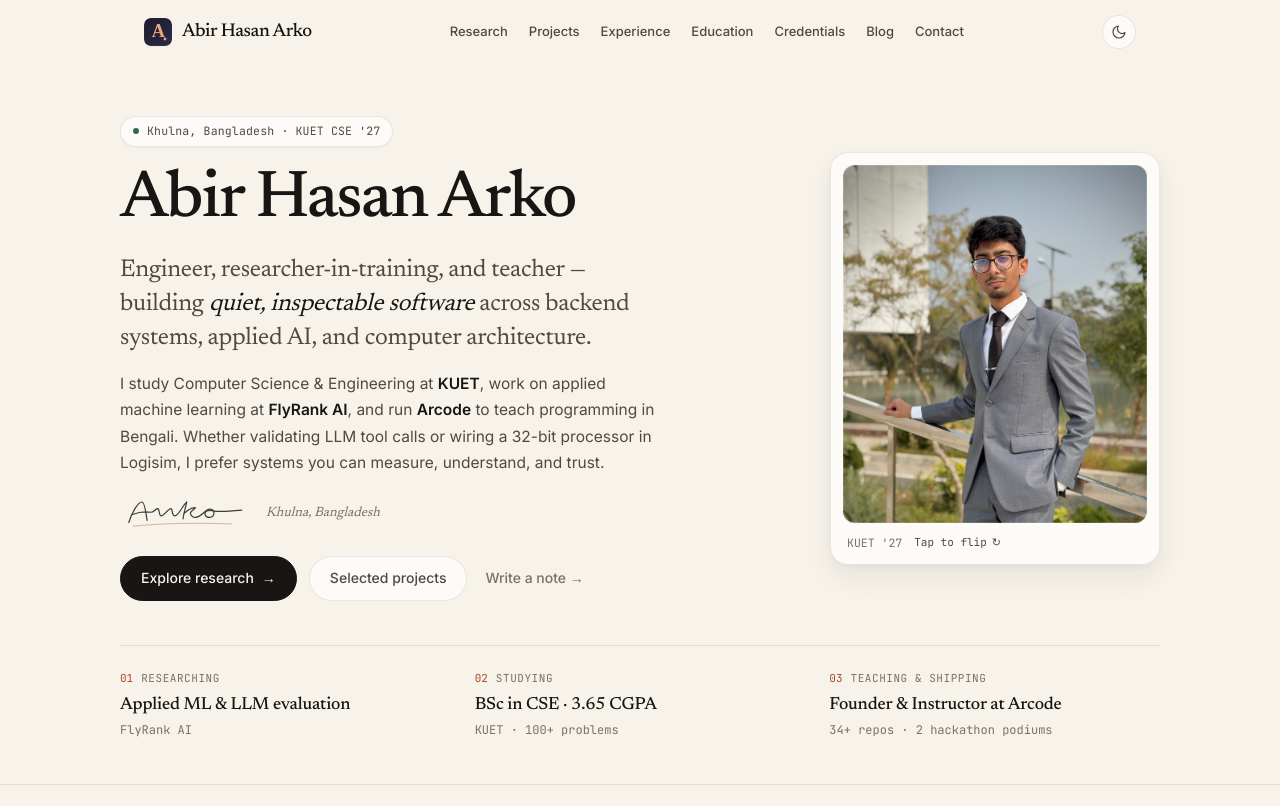
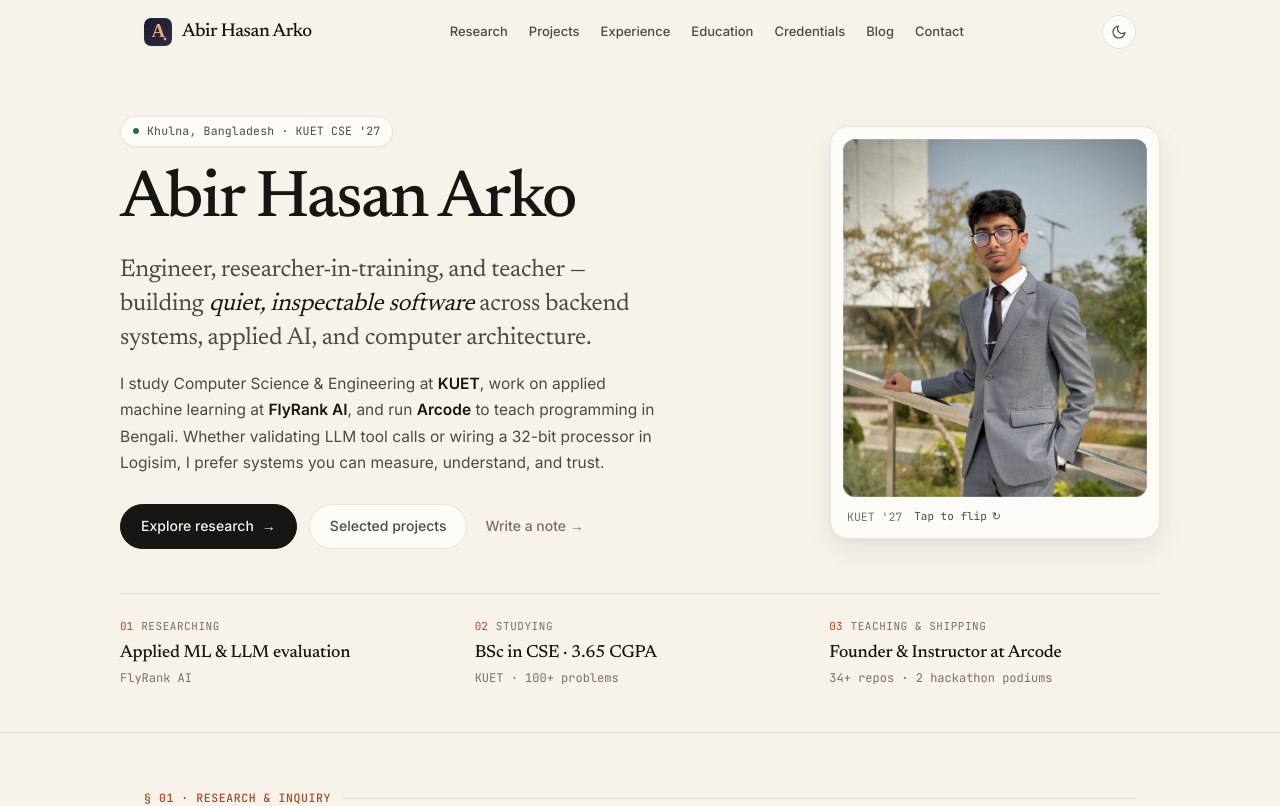
Before and after one commit to AbirHasanArko/arko, a Next.js app: page / in a window 1280 px wide. Shown: the top 806 px of the page. Built offline with nearby package versions, Linux system fonts and the light colour scheme.

Commit message:
Remove vector signature from hero

```diff
--- a/components/Hero.js
+++ b/components/Hero.js
@@ -56,34 +56,6 @@ export default function Hero() {
               measure, understand, and trust.
             </p>
 
-            {/* Bespoke archival fountain-pen signature mark */}
-            <div className={`${styles.signatureRow} ${styles.stagger3}`} aria-hidden="true">
-              <svg
-                className={styles.signatureSvg}
-                viewBox="0 0 180 46"
-                width="132"
-                height="34"
-                fill="none"
-                xmlns="http://www.w3.org/2000/svg"
-              >
-                <path
-                  d="M12 36 C17 20, 25 8, 30 8 C34 8, 35 23, 37 33 M17 25 C25 22, 34 21, 42 22 C46 22, 48 18, 51 17 C54 16, 53 27, 56 27 C60 27, 65 18, 69 17 C72 16, 70 27, 75 27 C80 27, 87 10, 91 8 C89 17, 86 27, 86 31 M88 23 C94 18, 100 15, 103 16 C97 21, 93 23, 99 28 C104 31, 111 26, 116 21 C121 16, 129 17, 128 24 C127 30, 118 31, 116 25 C115 21, 120 18, 127 20 C134 22, 146 21, 166 19"
-                  stroke="currentColor"
-                  strokeWidth="1.65"
-                  strokeLinecap="round"
-                  strokeLinejoin="round"
-                />
-                <path
-                  d="M18 41 C56 37, 104 36, 152 38"
-                  stroke="var(--accent)"
-                  strokeWidth="1.1"
-                  strokeLinecap="round"
-                  strokeOpacity="0.6"
-                />
-              </svg>
-              <span className={styles.signatureCaption}>Khulna, Bangladesh</span>
-            </div>
-
             <div className={`${styles.actions} ${styles.stagger4}`}>
               <Link href="/research" className={styles.ctaPrimary}>
                 <span>Explore research</span>
--- a/components/Hero.module.css
+++ b/components/Hero.module.css
@@ -83,32 +83,12 @@
   line-height: 1.7;
   color: var(--text-secondary);
   max-width: 56ch;
-  margin: 0 0 20px;
+  margin: 0 0 28px;
 }
 
 .about strong {
   color: var(--text);
   font-weight: 600;
-}
-
-.signatureRow {
-  display: flex;
-  align-items: center;
-  gap: 14px;
-  margin: 0 0 26px;
-}
-
-.signatureSvg {
-  display: block;
-  color: var(--text);
-  opacity: 0.82;
-}
-
-.signatureCaption {
-  font-family: var(--font-display);
-  font-style: italic;
-  font-size: 13.5px;
-  color: var(--text-muted);
 }
 
 .actions {
```
